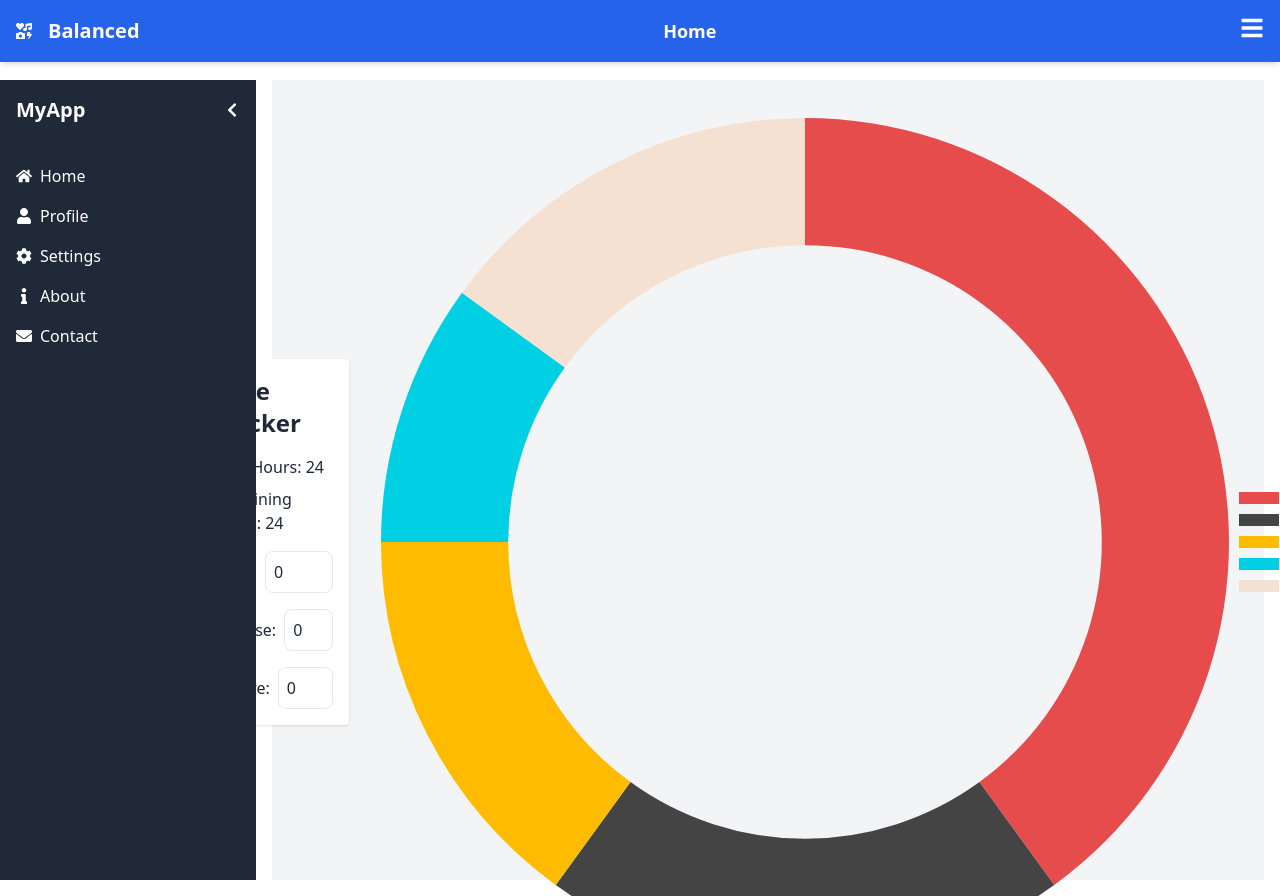
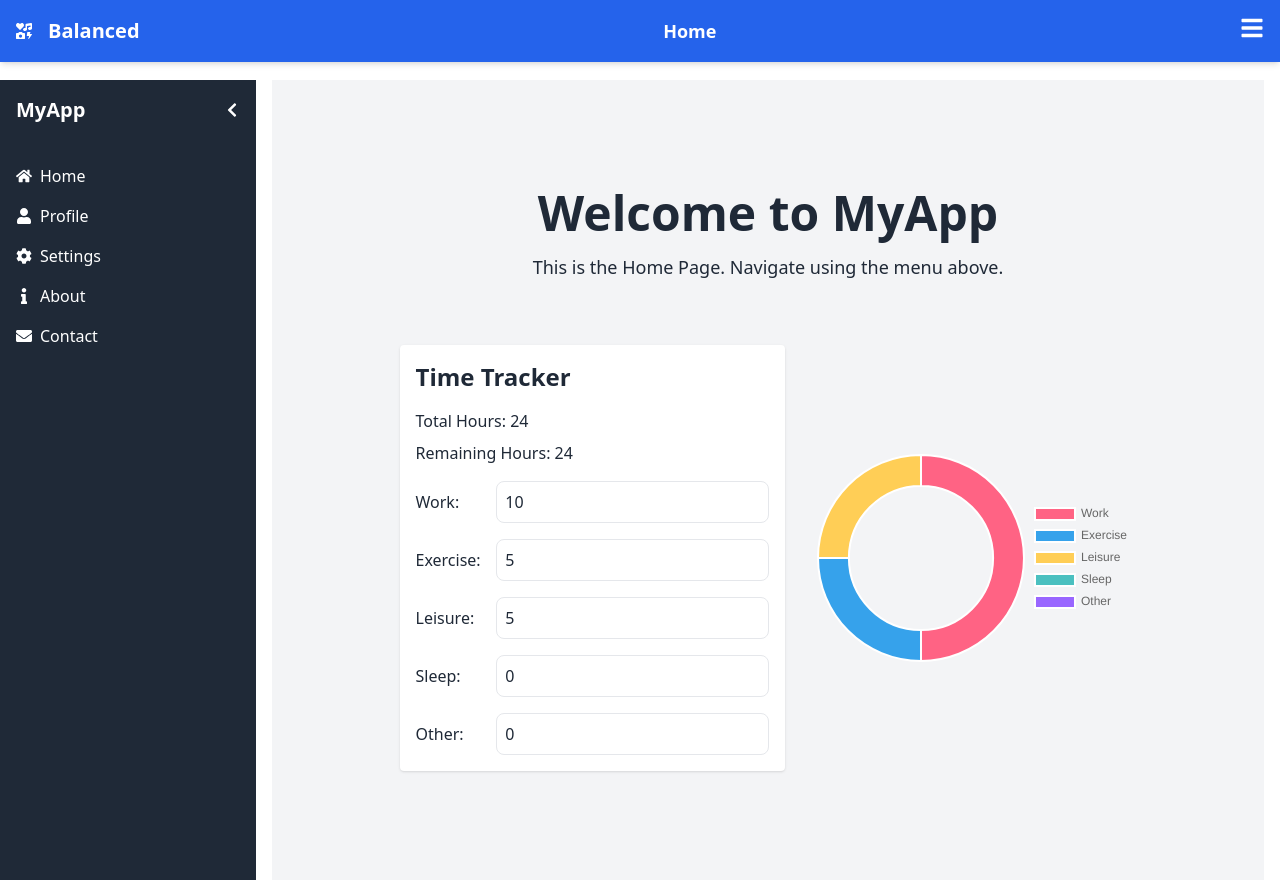
Before and after one commit to coder-pro10z/Boilerplate_React, a React (Create React App) app: page / in a window 1280 px wide. Built offline with nearby package versions, Linux system fonts and the light colour scheme.

Commit message:
Data bind from the TimeTracker to DonutGraph styles initialized

```diff
--- a/src/App.tsx
+++ b/src/App.tsx
@@ -13,7 +13,7 @@ function App() {
           <SideBar /> {/* SideBar on the left */}
           {/* <main className="flex-grow p-4 overflow-y-auto">
            */}
-           <main className="flex-grow ml-64 mt-16 p-4 overflow-y-auto">
+          <main className="flex-grow ml-64 mt-16 p-4 overflow-y-auto">
 
             {/* Main content area, taking up remaining space */}
             <Routes>
--- a/src/components/DonutChart.tsx
+++ b/src/components/DonutChart.tsx
@@ -1,52 +1,89 @@
+// import React from 'react';
+// import { Doughnut } from 'react-chartjs-2';
+
+
+// const DonutChart: React.FC = () => {
+//   const data: ChartData<'doughnut'> = {
+//     labels: ['Work', 'Exercise', 'Leisure', 'Sleep', 'Other'],
+//     datasets: [
+//       {
+//         data: [40, 20, 15, 10, 15], // Replace with your dynamic data
+//         backgroundColor: [
+//           '#E64C4C', // Red
+//           '#444444', // Black
+//           '#FFBB00', // Yellow
+//           '#00CFE4', // Blue
+//           '#F4E1D2', // Cream
+//         ],
+//         hoverBackgroundColor: [
+//           '#FF6384',
+//           '#36A2EB',
+//           '#FFCE56',
+//           '#00CFE4',
+//           '#F4E1D2',
+//         ],
+//         borderWidth: 0, // No borders between segments
+//       },
+//     ],
+//   };
+
+//   const options: ChartOptions<'doughnut'> = {
+//     cutout: '70%', // This creates the donut hole effect
+//     plugins: {
+//       legend: {
+//         display: true,
+//         position: 'right', // Make sure this is a valid value
+//       },
+//     },
+//   };
+
+//   return <Doughnut data={data} options={options} />;
+// };
+
+// export default DonutChart;
 import React from 'react';
 import { Doughnut } from 'react-chartjs-2';
+import { ChartOptions, ChartData } from 'chart.js/auto'; // Import the types
 import {
     Chart as ChartJS,
     ArcElement,
     Tooltip,
     Legend,
-  ChartOptions,
-  ChartData,
   } from 'chart.js';
 
   ChartJS.register(ArcElement, Tooltip, Legend);
 
-const DonutChart: React.FC = () => {
-  const data: ChartData<'doughnut'> = {
-    labels: ['Work', 'Exercise', 'Leisure', 'Sleep', 'Other'],
+interface DonutChartProps {
+  areas: { area: string, hours: number }[]; // Define the type of the prop
+}
+
+const DonutChart: React.FC<DonutChartProps> = ({ areas }) => {
+  const data = {
+    labels: areas.map(area => area.area), // Extract labels from areas prop
     datasets: [
       {
-        data: [40, 20, 15, 10, 15], // Replace with your dynamic data
-        backgroundColor: [
-          '#E64C4C', // Red
-          '#444444', // Black
-          '#FFBB00', // Yellow
-          '#00CFE4', // Blue
-          '#F4E1D2', // Cream
-        ],
-        hoverBackgroundColor: [
-          '#FF6384',
-          '#36A2EB',
-          '#FFCE56',
-          '#00CFE4',
-          '#F4E1D2',
-        ],
-        borderWidth: 0, // No borders between segments
+        data: areas.map(area => area.hours), // Extract data from areas prop
+        backgroundColor: ['#FF6384', '#36A2EB', '#FFCE56', '#4BC0C0', '#9966FF'],
       },
     ],
   };
 
   const options: ChartOptions<'doughnut'> = {
-    cutout: '70%', // This creates the donut hole effect
+    cutout: '70%',
     plugins: {
       legend: {
         display: true,
-        position: 'right', // Make sure this is a valid value
+        position: 'right',
       },
     },
+    maintainAspectRatio: false,
   };
 
-  return <Doughnut data={data} options={options} />;
+  return (
+    <div style={{ width: '25vw', height: '25vw' }}>
+      <Doughnut data={data} options={options} />
+    </div>
+  );
 };
 
 export default DonutChart;
--- a/src/components/TimeTracker.tsx
+++ b/src/components/TimeTracker.tsx
@@ -1,13 +1,17 @@
 import React, { useState } from 'react';
+import DonutChart from './DonutChart';
 
 const TimeTracker: React.FC = () => {
   const [totalHours, setTotalHours] = useState<number>(24);
   const [usedHours, setUsedHours] = useState<number>(0);
-  const [areas, setAreas] = useState<{ area: string, hours: number }[]>([
-    { area: 'Work', hours: 0 },
-    { area: 'Exercise', hours: 0 },
-    { area: 'Leisure', hours: 0 },
-  ]);
+
+    const [areas, setAreas] = useState<{ area: string, hours: number }[]>([
+      { area: 'Work', hours: 10 },
+      { area: 'Exercise', hours: 5 },
+      { area: 'Leisure', hours: 5 },
+      { area: 'Sleep', hours: 0 },
+      { area: 'Other', hours: 0 },
+    ]);
 
   const remainingHours = totalHours - usedHours;
 
@@ -22,11 +26,9 @@ const TimeTracker: React.FC = () => {
         const totalUsedHours = updatedAreas.reduce((sum, area) => sum + area.hours, 0);
         setUsedHours(totalUsedHours);
         setAreas(updatedAreas);
-
-
   };
   }
-  return (
+  return (<div className='flex justify-center items-center space-x-8 mt-8'>
     <div className="p-4 max-w-lg mx-auto bg-white rounded shadow">
       <h1 className="text-2xl font-bold mb-4">Time Tracker</h1>
       <p className="mb-2">Total Hours: {totalHours}</p>
@@ -46,6 +48,9 @@ const TimeTracker: React.FC = () => {
         ))}
       </div>
     </div>
+      <DonutChart areas={areas} /> {/* Pass the areas as a prop to DonutChart */}
+
+              </div>
   );
 };
 
--- a/src/pages/Home.tsx
+++ b/src/pages/Home.tsx
@@ -10,7 +10,6 @@ const HomePage: React.FC = () => {
       <p className="text-lg">This is the Home Page. Navigate using the menu above.</p>
   <div className="timeTracker flex justify-center items-center space-x-8 mt-8">
     <TimeTracker/>
-    <DonutChart/>
   </div>
     </div>
   </>
```
Lines whose indentation alone changed are shown as unchanged.
